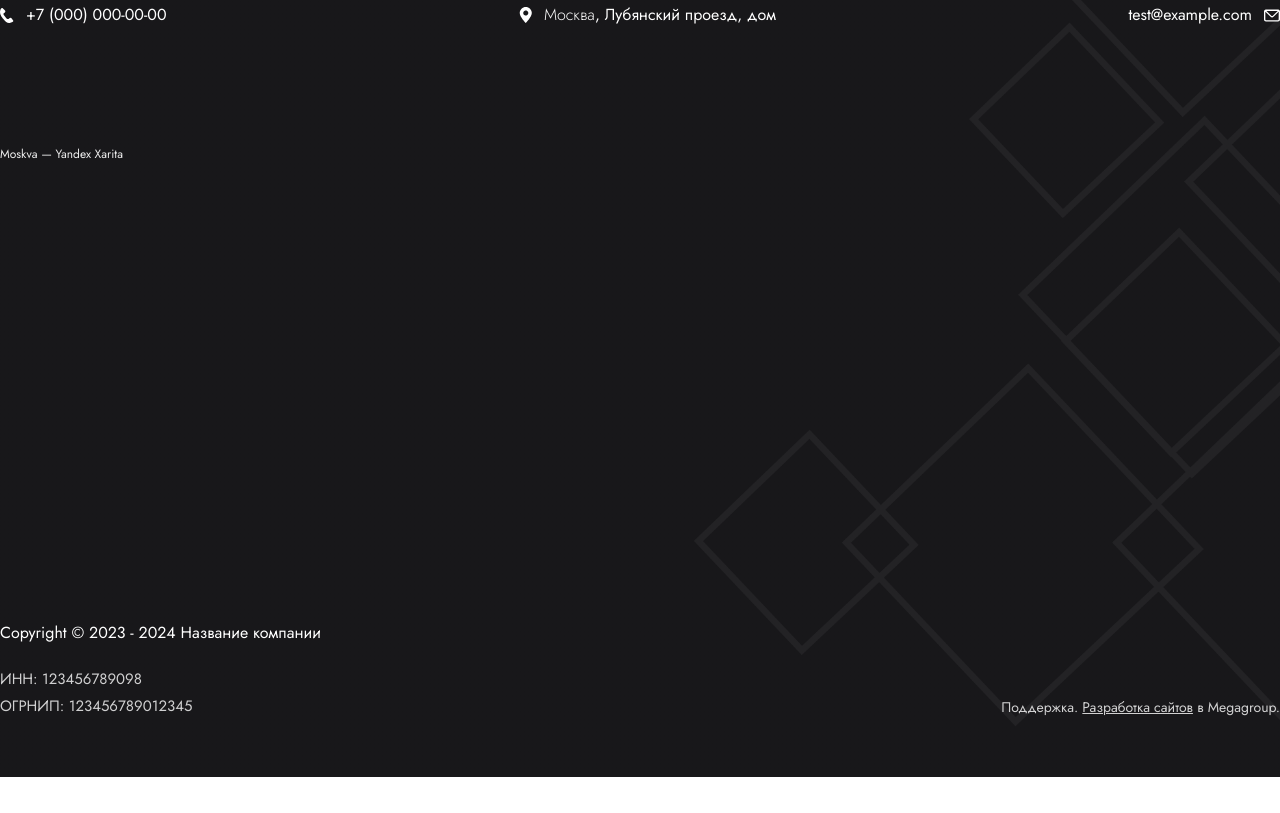
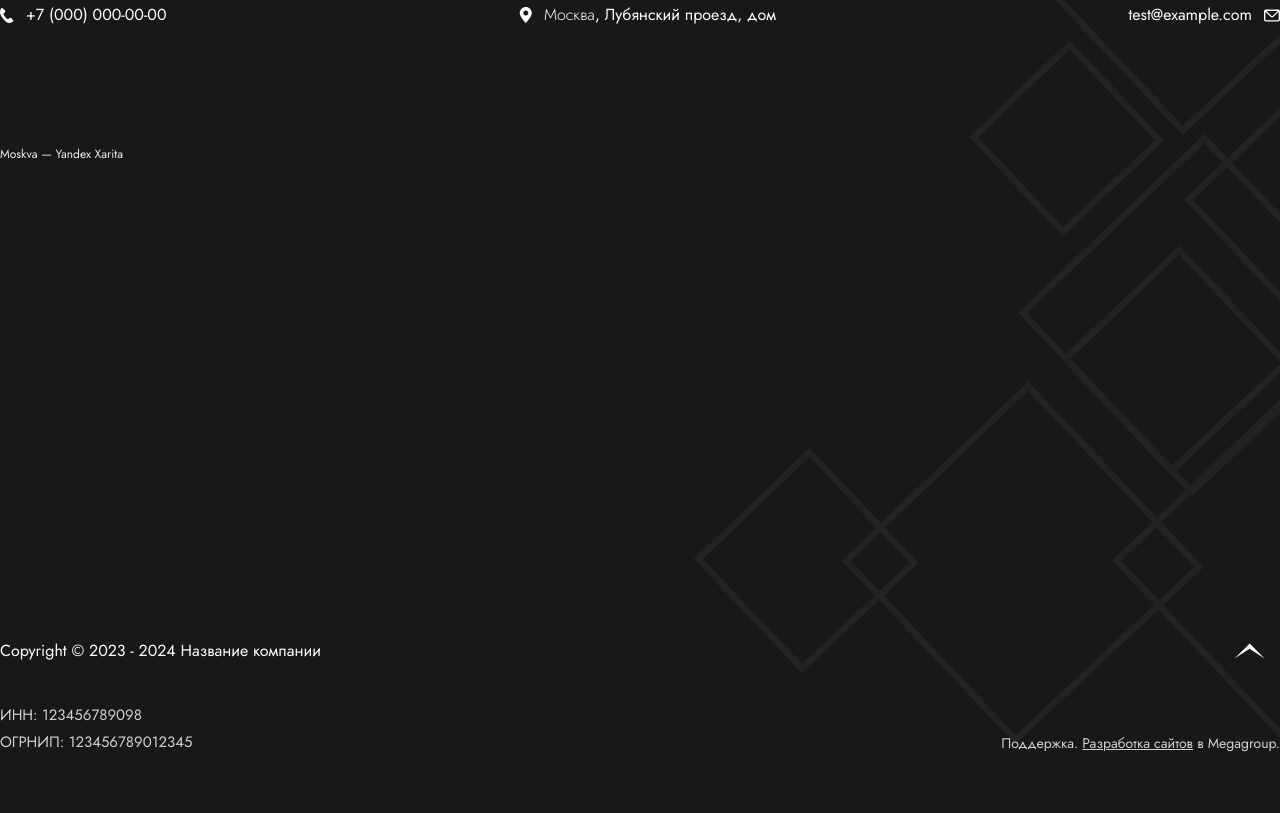
Before and after one commit to fayzullayevelmurod/Fitness, a website: page index.html in a window 1280 px wide. Shown: the part 9541-10354 px from the top of the page. Before the commit the page ends 10318 px from the top, so only its background shows below. Drawn offline with Linux system fonts and the light colour scheme.

Commit message:
footer section finished

```diff
--- a/index.html
+++ b/index.html
@@ -28,7 +28,7 @@
 	<div class="wrapper overflow-hidden">
 
 		<!-- header -->
-		<header class="header bg-black py-[34px]">
+		<header class="header bg-black py-[34px]" id="header">
 			<div class="container flex items-center justify-between">
 				<a class="flex items-center gap-5" href="#!">
 					<img src="src/images/logo.png" alt="logo" width="60" height="64">
@@ -73,7 +73,7 @@
 								<img src="src/images/icons/arrow-down.svg" alt="arrow-down" width="8" height="4">
 							</a>
 							<ul
-								class="dropdown absolute transition-all origin-top z-10 duration-300 space-y-2 scale-y-0 overflow-hidden top-[25px] left-0 bg-black-60 text-white py-[20px] px-[30px] rounded-md w-[150px]">
+								class="dropdown absolute transition-all origin-top z-10 duration-300 space-y-2 scale-y-0 overflow-hidden top-[25px] left-0 bg-black-50 text-white py-[20px] px-[30px] rounded-md w-[150px]">
 								<li>
 									<a href="#!">Value Value</a>
 								</li>
@@ -740,14 +740,25 @@
 						src="https://yandex.com/map-widget/v1/?ll=37.617683%2C55.755710&mode=search&ol=geo&ouri=ymapsbm1%3A%2F%2Fgeo%3Fdata%3DCgg1MzAwMDA5NBIa0KDQvtGB0YHQuNGPLCDQnNC-0YHQutCy0LAiCg2GeBZCFQEGX0I%2C&tab=CHZ_TOURISM&z=19.38"
 						width="100%" height="450" frameborder="1" allowfullscreen="true" style="position:relative;"></iframe></div>
 
-				<div class="container flex items-end justify-between pt-10 pb-[60px]">
-					<div>
+				<div class="container pt-10 pb-[60px]">
+					<div class="flex items-center justify-between">
 						<p class="text-white text-base font-Jost">Copyright © 2023 - 2024 Название компании</p>
-						<p class="text-[#FFFFFFCC] text-[15px] leading-[22px] mt-[23px] mb-[5px] font-Jost">ИНН: 123456789098</p>
-						<p class="text-[#FFFFFFCC] text-[15px] leading-[22px] font-Jost">ОГРНИП: 123456789012345</p>
+						<a class="rotate-90 swiper-button" href="#header">
+							<svg width="16" height="31" viewBox="0 0 16 31" fill="none" xmlns="http://www.w3.org/2000/svg">
+								<path d="M15.6024 30.48L0.397644 15.2752L15.6024 0.47998L5.80609 15.48L15.6024 30.48Z" fill="white" />
+							</svg>
+
+						</a>
 					</div>
-					<p class="text-[#FFFFFFCC] text-sm leading-[20px] font-Jost">Поддержка. <a class="underline"
-							href="#!">Разработка сайтов</a> в Megagroup.</p>
+					<div class="flex items-end justify-between">
+						<div>
+							<p class="text-[#FFFFFFCC] text-[15px] leading-[22px] mt-[23px] mb-[5px] font-Jost">ИНН: 123456789098</p>
+							<p class="text-[#FFFFFFCC] text-[15px] leading-[22px] font-Jost">ОГРНИП: 123456789012345</p>
+						</div>
+						<p class="text-[#FFFFFFCC] text-sm leading-[20px] font-Jost">Поддержка. <a class="underline"
+								href="#!">Разработка
+								сайтов</a> в Megagroup.</p>
+					</div>
 				</div>
 			</section>
 
```
Also changed, not shown: src/css/output.css.
